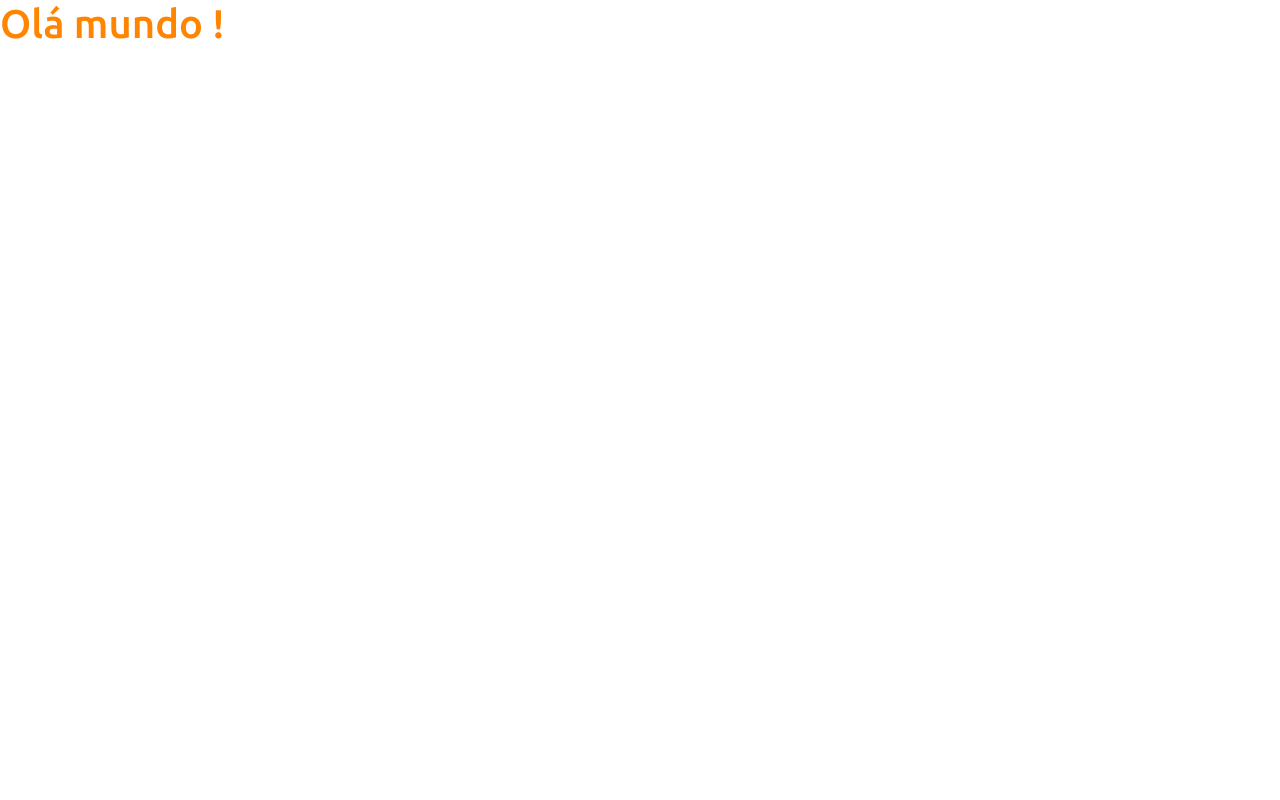
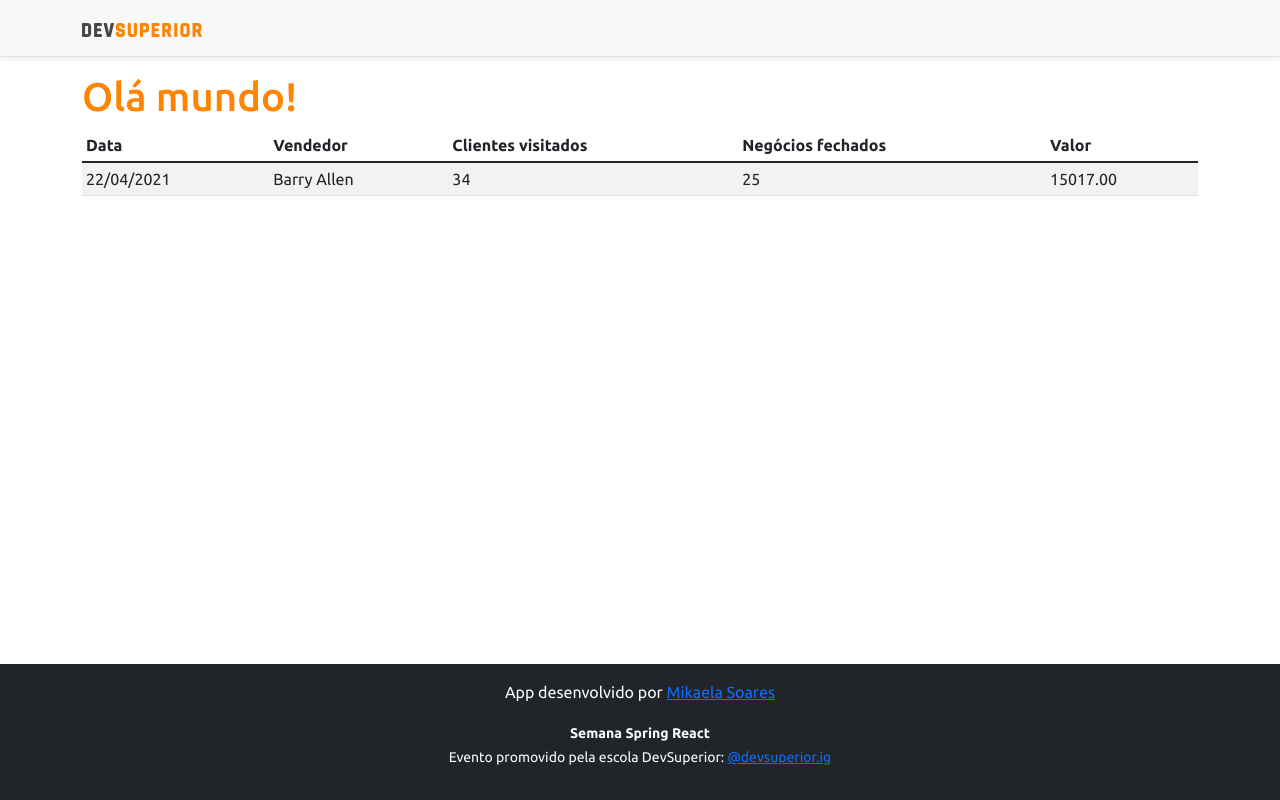
Before and after one commit to Mikaelasz/projeto-sds4, a React (Create React App) app in the folder frontend/: page / in a window 1280 px wide. Built offline with nearby package versions, Linux system fonts and the light colour scheme.

Commit message:
Basic static components

```diff
--- a/frontend/src/App.tsx
+++ b/frontend/src/App.tsx
@@ -1,8 +1,17 @@
+import Navbar from "components/Navbar";
+import Footer from "components/Footer";
+import DataTable from "components/DataTable";
+
 function App() {
   return (
-    <div>
-      <h1 className="text-primary">Olá mundo !</h1>
-    </div>
+    <>
+      <Navbar />
+      <div className="container">
+        <h1 className="text-primary">Olá mundo!</h1>
+        <DataTable />
+      </div>
+      <Footer />
+    </>
   );
 }
 
--- /dev/null
+++ b/frontend/src/components/DataTable/index.tsx
@@ -0,0 +1,28 @@
+function DataTable() {
+    return (
+        <div className="table-responsive">
+            <table className="table table-striped table-sm">
+                <thead>
+                    <tr>
+                        <th>Data</th>
+                        <th>Vendedor</th>
+                        <th>Clientes visitados</th>
+                        <th>Negócios fechados</th>
+                        <th>Valor</th>
+                    </tr>
+                </thead>
+                <tbody>
+                    <tr>
+                        <td>22/04/2021</td>
+                        <td>Barry Allen</td>
+                        <td>34</td>
+                        <td>25</td>
+                        <td>15017.00</td>
+                    </tr>
+                </tbody>
+            </table>
+        </div>
+    );
+}
+
+export default DataTable;
--- /dev/null
+++ b/frontend/src/components/Footer/index.tsx
@@ -0,0 +1,13 @@
+function Footer() {
+    return (
+        <footer className="footer mt-auto py-3 bg-dark">
+            <div className="container">
+                <p className="text-light">App desenvolvido por <a href="https://www.linkedin.com/in/mikaela-soares-70999065/" target="_blank" rel="noreferrer">Mikaela Soares</a></p>
+                <p className="text-light"><small><strong>Semana Spring React</strong><br />
+                    Evento promovido pela escola DevSuperior: <a href="https://instagram.com/devsuperior.ig" target="_blank" rel="noreferrer">@devsuperior.ig</a></small></p>
+            </div>
+        </footer>
+    );
+}
+
+export default Footer;
--- /dev/null
+++ b/frontend/src/components/Navbar/index.tsx
@@ -0,0 +1,15 @@
+import ImgDsDark from 'assets/img/ds-dark.svg';
+
+function Navbar() {
+    return (
+        <div className="d-flex flex-column flex-md-row align-items-center p-3 px-md-4 mb-3 bg-light border-bottom shadow-sm">
+            <div className="container">
+                <nav className="my-2 my-md-0 mr-md-3">
+                    <img src={ImgDsDark} alt="DevSuperior" width="120" />
+                </nav>
+            </div>
+        </div>
+    );
+}
+
+export default Navbar;
```
Also changed, not shown: frontend/src/assets/img/ds-dark.svg (added).
